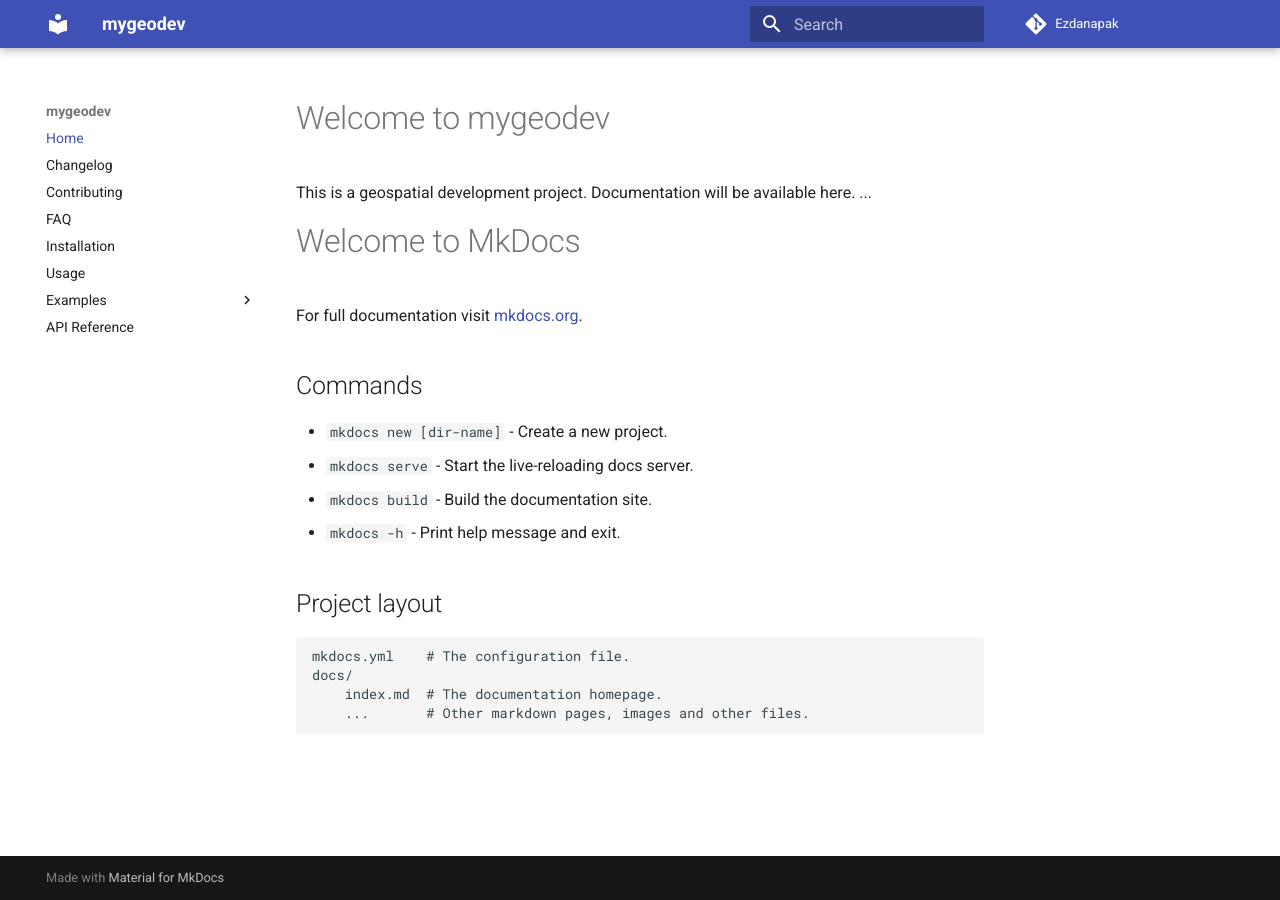
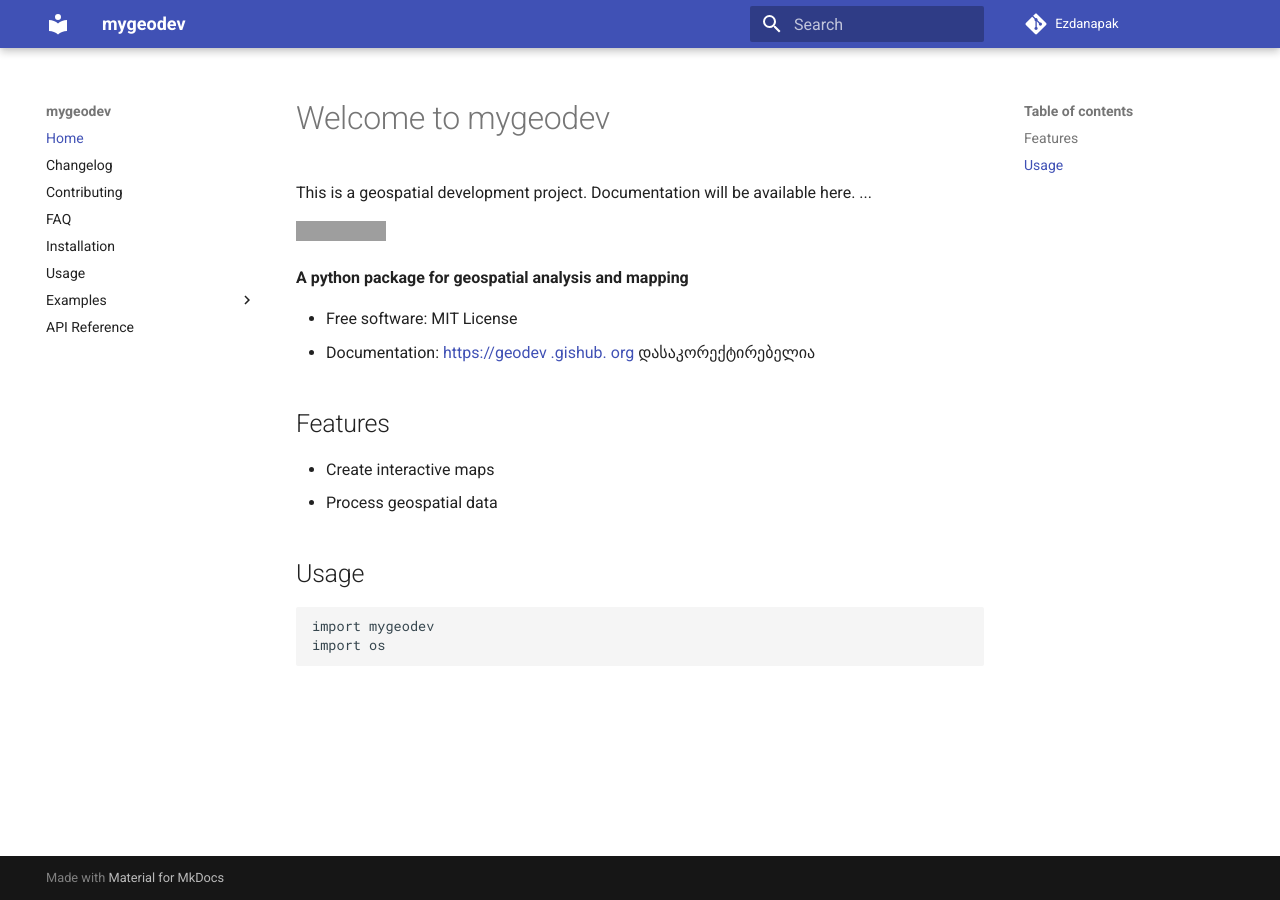
Before and after one commit to ezdanapak/mygeodev, an MkDocs documentation site: the page built from docs/index.md, in a window 1280 px wide. Built offline with MkDocs 1.6.1 and Material for MkDocs 9.7.7, drawn with Linux system fonts in a browser that asks for light colours; grey boxes are pictures that could not be loaded.

````diff
--- a/docs/index.md
+++ b/docs/index.md
@@ -5,21 +5,21 @@ This is a geospatial development project. Documentation will be available here.
 
 
 
+[![image](https://img.shields.io/pypi/v/geodev.svg)](https://pypi.python.org/pypi/geodev)
 
-# Welcome to MkDocs
+**A python package for geospatial analysis and mapping**
 
-For full documentation visit [mkdocs.org](https://www.mkdocs.org).
+-   Free software: MIT License
+-   Documentation: <https://geodev .gishub. org> დასაკორექტირებელია
 
-## Commands
+## Features
 
-* `mkdocs new [dir-name]` - Create a new project.
-* `mkdocs serve` - Start the live-reloading docs server.
-* `mkdocs build` - Build the documentation site.
-* `mkdocs -h` - Print help message and exit.
+-   Create interactive maps
+-   Process geospatial data
 
-## Project layout
+## Usage
 
-    mkdocs.yml    # The configuration file.
-    docs/
-        index.md  # The documentation homepage.
-        ...       # Other markdown pages, images and other files.
+```python
+import mygeodev
+import os
+```
````
Also changed, not shown: docs/Changelog.md (+11 -0 lines), docs/Contributing.md (+108 -0 lines), docs/Installation.md (+21 -0 lines), docs/Usage.md (+7 -0 lines).
